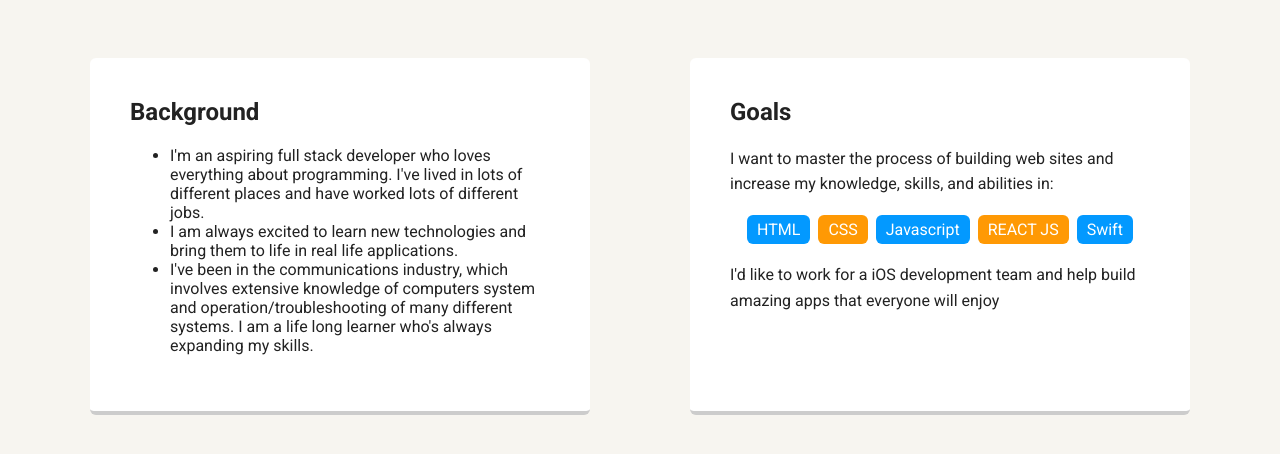
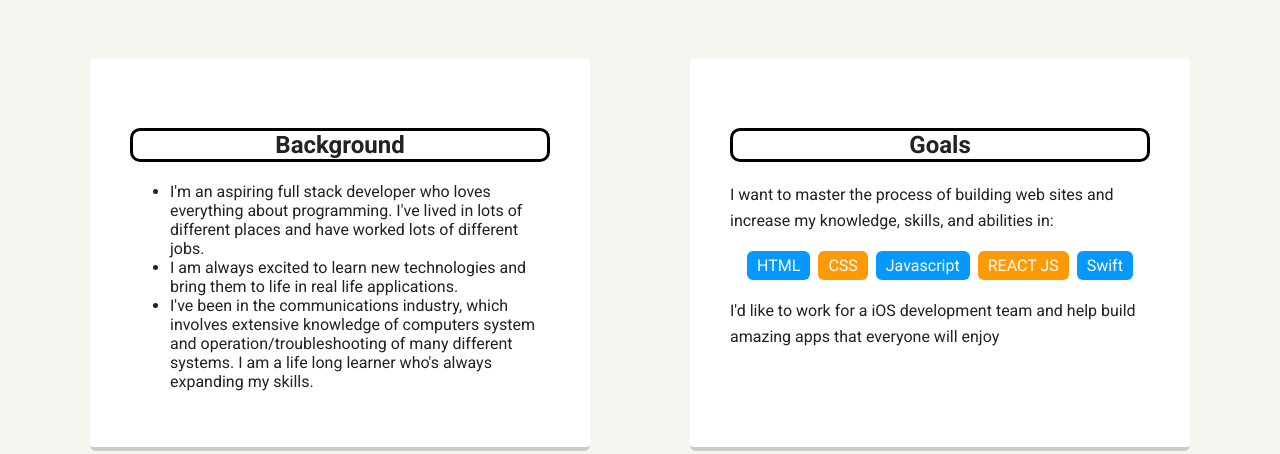
Before and after one commit to jripke74/IntroductionToHTMLandCSS, a plain HTML site: page index.html in a window 1280 px wide. Shown: the part 472-926 px from the top of the page. Drawn offline with Linux system fonts and the light colour scheme; a web font is replaced by a local one.

Commit message:
add resume.html

```diff
--- a/index.html
+++ b/index.html
@@ -24,7 +24,7 @@
 	</header>
 	<main class="flex">
 		<div class="card">
-			<h2>Background</h2>
+			<h2 class="card-title">Background</h2>
 			<ul>
 				<li>I'm an aspiring full stack developer who loves everything about programming. I've lived in lots of different places and have worked lots of different jobs.</li>
 				<li>I am always excited to learn new technologies and bring them to life in real life applications.</li>
@@ -32,7 +32,7 @@
             </ul>
 		</div>
 		<div class="card">
-			<h2>Goals</h2>
+			<h2 class="card-title">Goals</h2>
 			<p>I want to master the process of building web sites and increase my knowledge, skills, and abilities in:</p>
 			<ul class="skills">
 				<li>HTML</li>
--- a/styles.css
+++ b/styles.css
@@ -186,3 +186,10 @@ a.social:hover {
 		margin: 40px auto;
 	}
 }
+
+.card-title {
+	text-align: center;
+	border: solid black 3px;
+	border-radius: 10px;
+	margin-top: 50px;
+}
```
Also changed, not shown: resume.html (added, +9 -0 lines).
